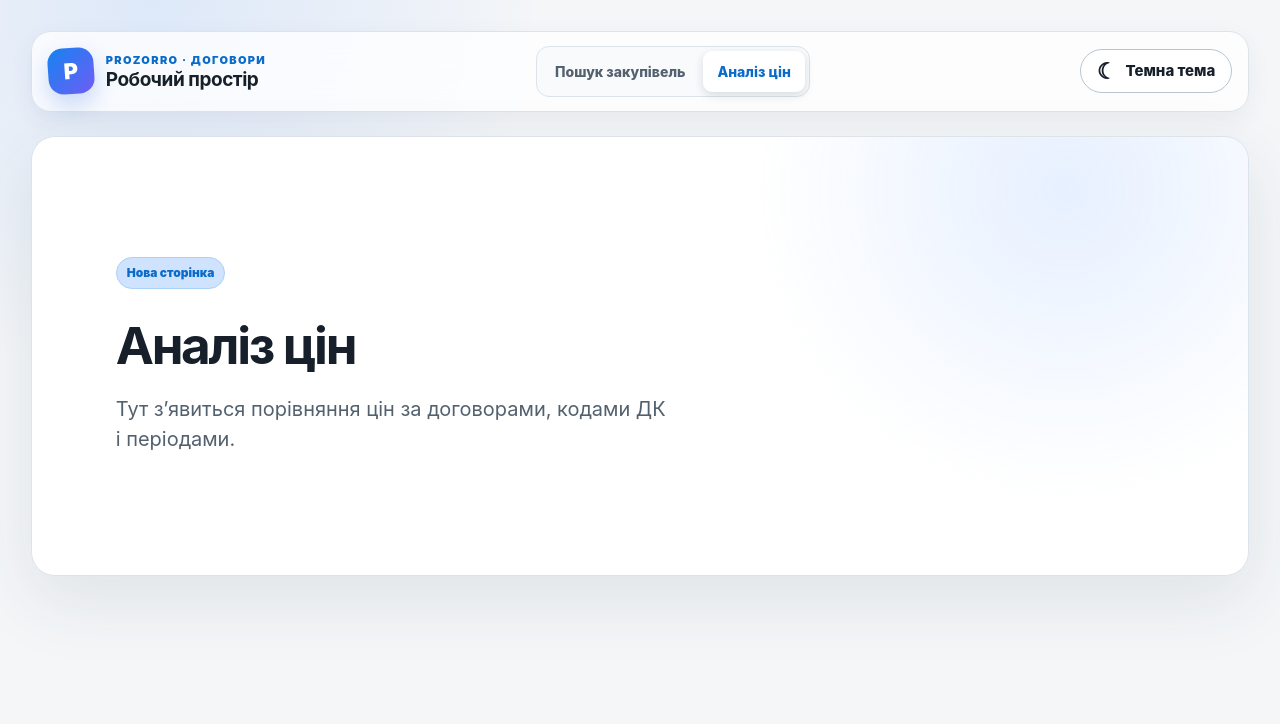
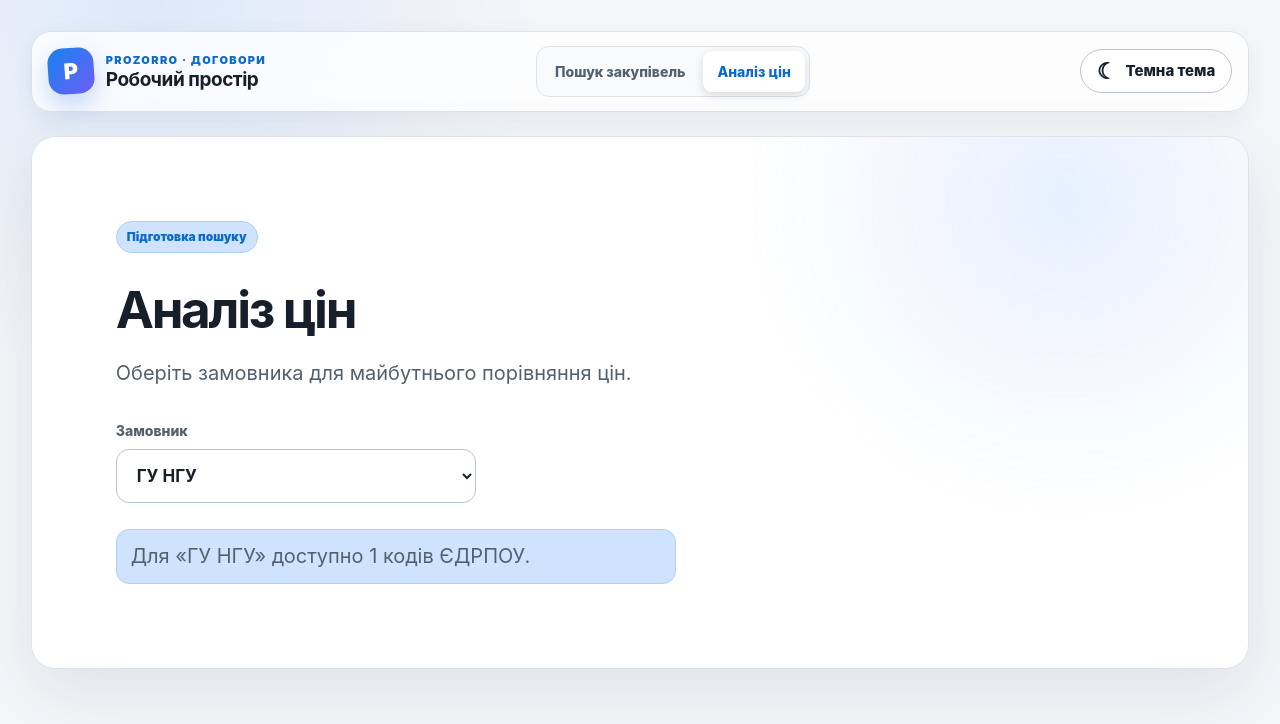
Before and after one commit to VladimirKovalenko1986/prozorro-ngu-search, a React (Vite) app: page / in a window 1280 px wide. Both pictures are taken after a click on the button "Аналіз цін". Shown: the top 724 px of the page. Built offline with nearby package versions, Linux system fonts and the light colour scheme.

Commit message:
add search EDPO

```diff
--- a/src/components/App/App.jsx
+++ b/src/components/App/App.jsx
@@ -1,4 +1,5 @@
 import { useState } from "react";
+import { BUYERS } from "../../constants/buyers.js";
 import { STORAGE_KEYS } from "../../constants/storage.js";
 import FilterSummary from "../FilterSummary/FilterSummary.jsx";
 import ResultsTable from "../ResultsTable/ResultsTable.jsx";
@@ -9,10 +10,14 @@ import { useProzorroSearch } from "../../hooks/useProzorroSearch.js";
 import { useTheme } from "../../hooks/useTheme.js";
 import css from "./App.module.css";
 
+const EDRPOU_SEARCH_OPTION = "edrpou-search";
+
 function App() {
   const search = useProzorroSearch();
   const { theme, toggleTheme } = useTheme();
   const [activePage, setActivePage] = useState("search");
+  const [analysisBuyer, setAnalysisBuyer] = useState(BUYERS[0].label);
+  const [analysisEdrpou, setAnalysisEdrpou] = useState("");
 
   return (
     <main className={css.page}>
@@ -47,7 +52,16 @@ function App() {
         <ThemeToggle onToggle={toggleTheme} theme={theme} />
       </header>
 
-      {activePage === "search" ? <SearchPage search={search} /> : <PriceAnalysisPage />}
+      {activePage === "search" ? (
+        <SearchPage search={search} />
+      ) : (
+        <PriceAnalysisPage
+          buyer={analysisBuyer}
+          edrpou={analysisEdrpou}
+          onBuyerChange={setAnalysisBuyer}
+          onEdrpouChange={setAnalysisEdrpou}
+        />
+      )}
     </main>
   );
 }
@@ -137,14 +151,59 @@ function SearchPage({ search }) {
   );
 }
 
-function PriceAnalysisPage() {
+function PriceAnalysisPage({ buyer, edrpou, onBuyerChange, onEdrpouChange }) {
+  const selectedBuyer = BUYERS.find((item) => item.label === buyer);
+  const isEdrpouSearch = buyer === EDRPOU_SEARCH_OPTION;
+  const hasCompleteEdrpou = edrpou.length === 8;
+
   return (
     <section className={css.priceAnalysis}>
-      <span className={css.priceAnalysisBadge}>Нова сторінка</span>
+      <span className={css.priceAnalysisBadge}>Підготовка пошуку</span>
       <h2>Аналіз цін</h2>
       <p>
-        Тут з’явиться порівняння цін за договорами, кодами ДК і періодами.
+        Оберіть замовника для майбутнього порівняння цін.
       </p>
+
+      <form className={css.priceSearchForm} onSubmit={(event) => event.preventDefault()}>
+        <label className={css.priceControl}>
+          Замовник
+          <select value={buyer} onChange={(event) => onBuyerChange(event.target.value)}>
+            {BUYERS.map((item) => (
+              <option key={item.label} value={item.label}>
+                {item.label}
+              </option>
+            ))}
+            <option value={EDRPOU_SEARCH_OPTION}>Пошук по ЄДРПОУ</option>
+          </select>
+        </label>
+
+        {isEdrpouSearch ? (
+          <div className={css.priceEdrpouForm}>
+            <label className={css.priceControl}>
+              Код ЄДРПОУ
+              <input
+                inputMode="numeric"
+                maxLength="8"
+                onChange={(event) =>
+                  onEdrpouChange(event.target.value.replace(/\D/g, "").slice(0, 8))
+                }
+                placeholder="Наприклад: 08803498"
+                type="text"
+                value={edrpou}
+              />
+            </label>
+            <p className={css.priceSearchHint}>
+              {hasCompleteEdrpou
+                ? `Буде використано конкретний ЄДРПОУ: ${edrpou}.`
+                : "Введіть восьмизначний код ЄДРПОУ для пошуку конкретного підрозділу."}
+            </p>
+          </div>
+        ) : (
+          <p className={css.priceSearchHint}>
+            Для «{selectedBuyer?.label}» доступно {selectedBuyer?.edrpous.length || 0} кодів ЄДРПОУ.
+          </p>
+        )}
+      </form>
     </section>
   );
 }
--- a/src/components/App/App.module.css
+++ b/src/components/App/App.module.css
@@ -155,6 +155,15 @@
     min-height: 380px;
     border-radius: 18px;
   }
+
+  .priceSearchForm {
+    grid-template-columns: 1fr;
+    margin-top: 24px;
+  }
+
+  .priceSearchHint {
+    grid-column: auto;
+  }
 }
 
 .emptyPanel {
@@ -205,6 +214,72 @@
   font-size: clamp(16px, 1.6vw, 20px);
 }
 
+.priceSearchForm {
+  width: min(760px, 100%);
+  display: grid;
+  grid-template-columns: 1fr;
+  gap: 16px;
+  margin-top: 32px;
+}
+
+.priceControl {
+  display: grid;
+  width: min(360px, 100%);
+  gap: 8px;
+  color: var(--muted-text);
+  font-size: 14px;
+  font-weight: 800;
+}
+
+.priceControl select,
+.priceControl input {
+  width: 100%;
+  height: 54px;
+  border: 1px solid var(--control-border);
+  border-radius: 13px;
+  outline: none;
+  background: var(--input-background);
+  color: var(--text-color);
+  padding: 0 16px;
+  font: inherit;
+  font-size: 17px;
+  font-weight: 700;
+  transition: border-color 180ms ease, box-shadow 180ms ease;
+}
+
+.priceControl select:focus,
+.priceControl input:focus {
+  border-color: var(--accent-color);
+  box-shadow: 0 0 0 4px var(--focus-ring);
+}
+
+.priceControl input::placeholder {
+  color: var(--placeholder-text);
+  font-weight: 600;
+}
+
+.priceSearchHint {
+  max-width: none;
+  margin: 0;
+  border: 1px solid var(--accent-border);
+  border-radius: 13px;
+  background: var(--accent-soft);
+  color: var(--text-color);
+  padding: 12px 14px;
+  font-size: 14px;
+  line-height: 1.45;
+}
+
+.priceEdrpouForm {
+  display: grid;
+  gap: 12px;
+  border: 1px solid var(--border-color);
+  border-radius: 16px;
+  background: var(--soft-background);
+  padding: 18px;
+  animation: empty-enter 240ms cubic-bezier(0.22, 1, 0.36, 1) both;
+}
+
 @keyframes empty-enter {
   from {
     opacity: 0;
```
